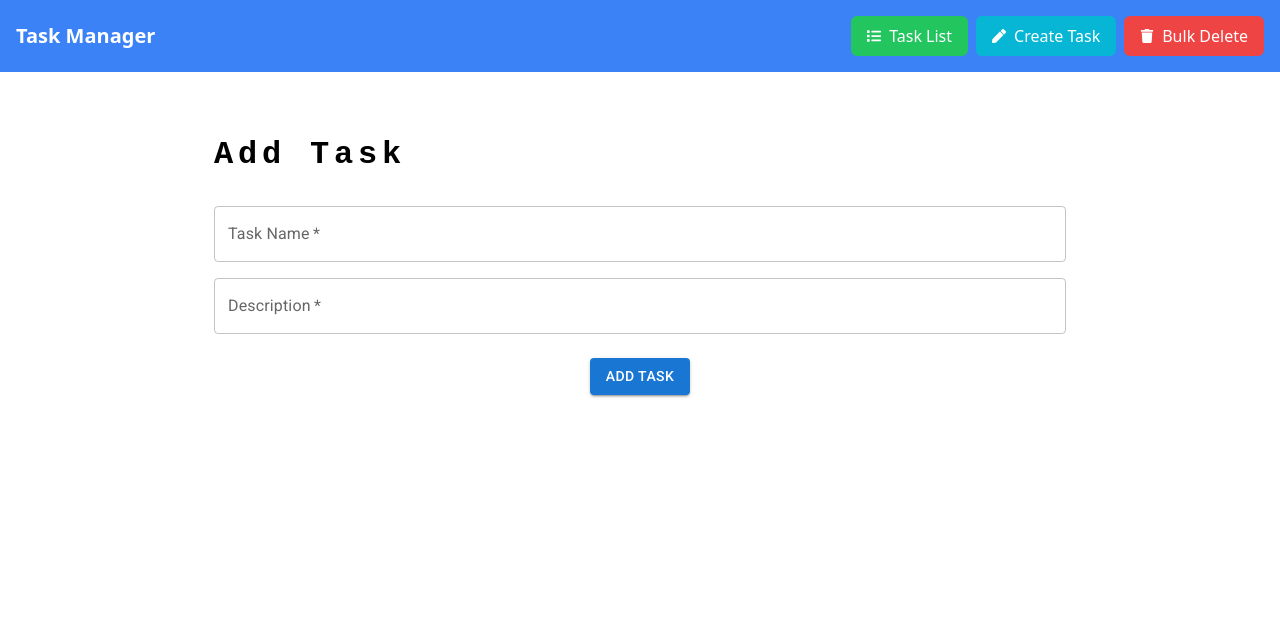
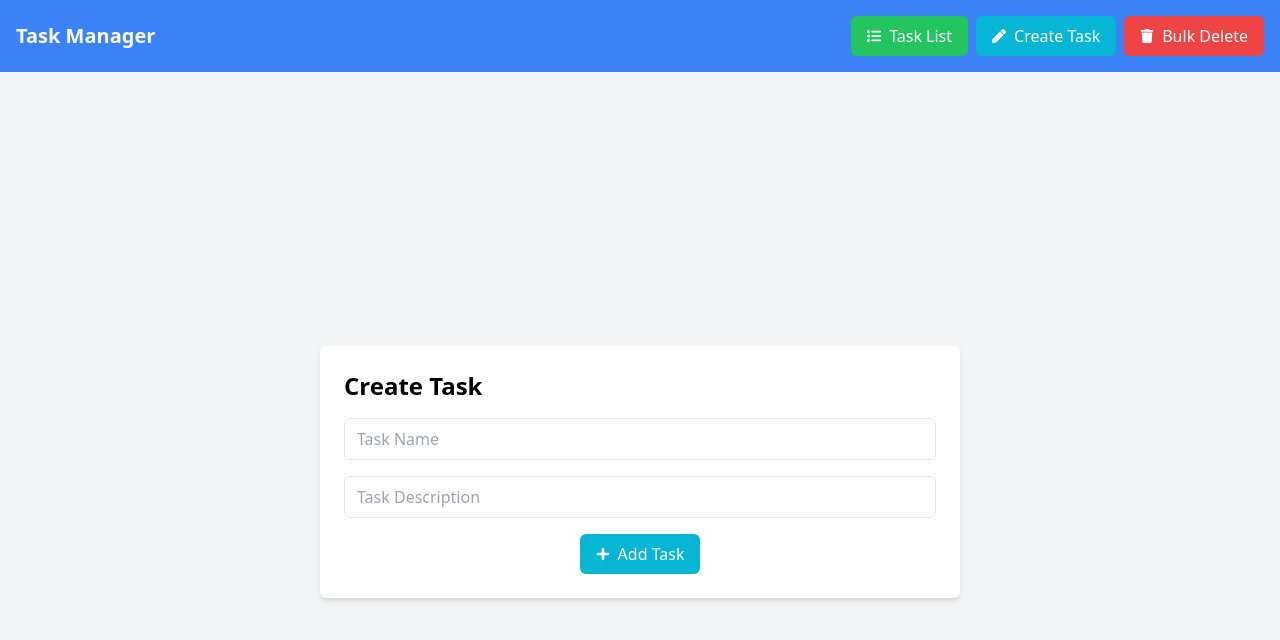
Before and after one commit to rana-umer99/task-manager-app, a React (Create React App) app: page /create-task in a window 1280 px wide. Shown: the top 640 px of the page. Built offline with nearby package versions, Linux system fonts and the light colour scheme.

Commit message:
removed material ui from create page

```diff
--- a/src/index.css
+++ b/src/index.css
@@ -5,6 +5,12 @@
 @layer components {
   .nav-header {
     @apply sticky z-[110] top-0 left-auto right-0 text-white bg-blue-500;
+  }
+  .task-name{
+    @apply w-full px-3 py-2 border rounded-md focus:outline-none focus:ring focus:border-blue-500 mb-4;
+  }
+  .task-description{
+    @apply w-full px-3 py-2 border rounded-md focus:outline-none focus:ring focus:border-blue-500 mb-4;
   }
   .btn-green {
     @apply bg-green-500 text-white px-4 py-2 rounded-md flex items-center justify-center space-x-1 mr-2 hover:bg-green-600;
--- a/src/pages/CreateTask.tsx
+++ b/src/pages/CreateTask.tsx
@@ -1,7 +1,7 @@
 import React, { useState, useContext } from "react";
-import { TextField, Button, Container, Box, Typography } from "@mui/material";
 import AppContext from "../context";
 import { useNavigate } from "react-router-dom";
+import { FaPlus } from "react-icons/fa";
 
 const CreateTask: React.FC = () => {
   const navigate = useNavigate();
@@ -25,64 +25,63 @@ const CreateTask: React.FC = () => {
   };
 
   return (
-    <Container maxWidth="md" sx={{ mt: "4rem" }}>
-      <Typography
-        variant="h2"
-        component="h2"
-        sx={{
-          fontFamily: "monospace",
-          fontSize: "2rem",
-          fontWeight: 700,
-          letterSpacing: ".3rem",
-          mb: 4,
-        }}
-      >
-        Add Task
-      </Typography>
-      <Box
-        component="form"
-        sx={{
-          "& .MuiTextField-root": { mb: 2 },
-        }}
-        autoComplete="off"
-        onSubmit={handleSubmit}
-      >
-        <TextField
-          label="Task Name"
-          variant="outlined"
-          fullWidth
+    // <div className="container flex flex-col justify-center items-center">
+    //     <h2 className="text-left">Add Task</h2>
+    //     <form action="" onSubmit={handleSubmit}>
+    //       <input
+    //         type="text"
+    //         name="task-name"
+    //         id="task-id"
+    //         required
+    //         value={taskName}
+    //         onChange={(e) => setTaskName(e.target.value)} />
+    //       <input
+    //         type="text"
+    //         name="task-description"
+    //         id="task-description"
+    //         max-lenght="150"
+    //         required
+    //         value={taskDescription}
+    //         onChange={(e) => setTaskDescription(e.target.value)} />
+
+    //       <button className="btn-blue" type="submit">Add Task</button>
+    //     </form>
+    // </div>
+    <div className="bg-gray-100 min-h-screen flex justify-center items-center">
+      <div className="bg-white p-6 rounded-md shadow-md w-full sm:w-96 lg:w-2/3 xl:w-1/2">
+        <h2 className="text-2xl font-semibold mb-4">Create Task</h2>
+        <form onSubmit={handleSubmit}>
+          <input
+            type="text"
+            id="taskName"
+            name="taskName"
+            className="task-name"
+            placeholder="Task Name"
+            maxLength={80}
             required
             value={taskName}
             onChange={(e) => setTaskName(e.target.value)}
-          inputProps={{ maxLength: 100 }}
           />
-        <TextField
-          label="Description"
-          variant="outlined"
-          fullWidth
+          <input
+            id="taskDescription"
+            name="taskDescription"
+            className="task-description"
+            placeholder="Task Description"
+            maxLength={80}
             required
             value={taskDescription}
             onChange={(e) => setTaskDescription(e.target.value)}
-          inputProps={{ maxLength: 150 }}
           />
-        <Box
-          sx={{
-            display: "flex",
-            justifyContent: "center",
-            alignItems: "center",
-          }}
+          <button
+            type="submit"
+            className="btn-blue mx-auto"
           >
-          <Button
-            variant="contained"
-            color="primary"
-            type="submit"
-            sx={{ margin: 1 }}
-          >
-            Add Task
-          </Button>
-        </Box>
-      </Box>
-    </Container>
+            <FaPlus className="text-xs md:text-sm mr-1" />
+            <span className="hidden md:inline">Add Task</span>
+          </button>
+        </form>
+      </div>
+    </div>
   );
 };
 
```
Lines whose indentation alone changed are shown as unchanged.
